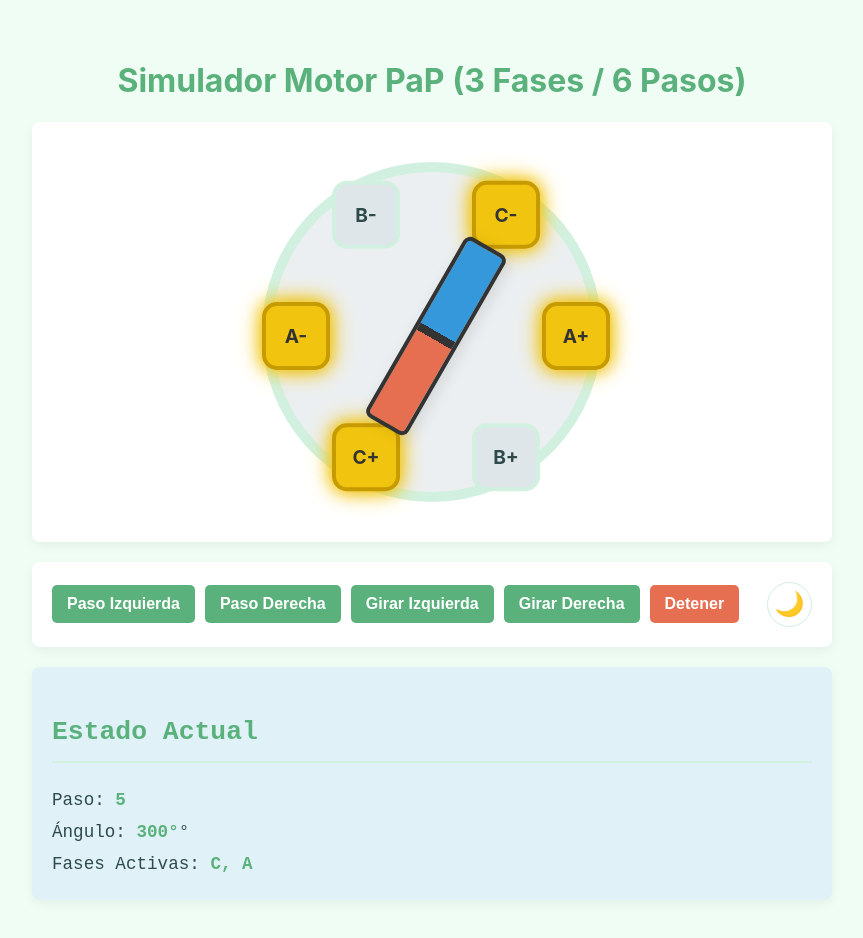
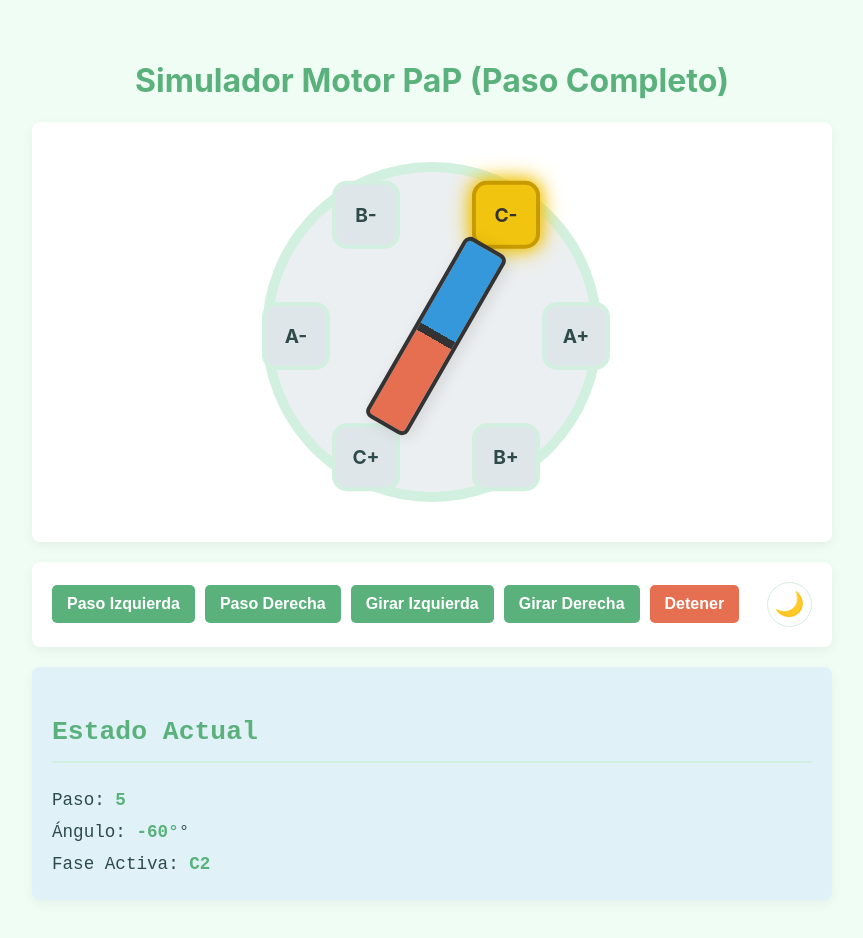
Before and after one commit to NicoSgandurra/SimCircuitosElectricos, a plain HTML site: page Máquinas Eléctricas/MotorPaP.html in a window 1280 px wide. Both pictures are taken after a click on the button "Paso Izquierda". Shown: the whole page, without its empty margins (208-1071 px from the left). Drawn offline with Linux system fonts and the light colour scheme.

```diff
--- a/Máquinas Eléctricas/MotorPaP.html
+++ b/Máquinas Eléctricas/MotorPaP.html
@@ -3,11 +3,10 @@
 <head>
     <meta charset="UTF-8">
     <meta name="viewport" content="width=device-width, initial-scale=1.0">
-    <title>Simulador Avanzado de Motor PaP</title>
+    <title>Simulador Avanzado de Motor PaP (v3)</title>
 
     <style>
         /* --- 1. TU CÓDIGO CSS (PASTELES) --- */
-        /* (Todo el CSS que proporcionaste) */
         :root {
             /* Modo Claro (Verde Agua/Menta Pastel) */
             --bg-color: #f0fdf4;
@@ -51,7 +50,6 @@
             --motor-estator: #3d305e;
             --motor-estator-borde: var(--border-color);
             --motor-bobina-off: #5b517d;
-            /* El resto se mantiene (Norte, Sur, On) */
         }
 
         body {
@@ -94,7 +92,6 @@
             box-shadow: none;
         }
 
-        /* Botón Detener (usa --danger-color) */
         button.danger { background-color: var(--danger-color); }
         button.danger:hover { background-color: var(--danger-hover); }
 
@@ -116,7 +113,6 @@
             justify-content: center;
         }
 
-        /* Botón Modo Oscuro */
         #darkModeToggle {
             background-color: transparent;
             color: var(--text-color);
@@ -133,10 +129,8 @@
             background-color: var(--code-bg);
             transform: translateY(-2px) rotate(15deg);
         }
-        /* --- FIN DE TU CSS BASE --- */
 
-
-        /* --- 4. NUEVOS ESTILOS PARA EL SIMULADOR "LINDO" --- */
+        /* --- 4. ESTILOS DEL SIMULADOR --- */
 
         .simulador-card {
             display: flex;
@@ -144,12 +138,12 @@
             align-items: center;
             padding-top: 40px;
             padding-bottom: 40px;
-            overflow: hidden; /* Para que las sombras no se corten */
+            overflow: hidden;
         }
 
         #estator {
             position: relative;
-            width: 320px; /* Un poco más grande */
+            width: 320px;
             height: 320px;
             border: 10px solid var(--motor-estator-borde);
             border-radius: 50%;
@@ -159,29 +153,27 @@
 
         #rotor {
             position: absolute;
-            width: 200px; /* 80% de 250px (ancho interno) */
+            width: 200px;
             height: 40px;
-            /* Un gradiente para simular un imán Norte/Sur */
             background: linear-gradient(90deg, var(--motor-rotor-norte) 48%, #333 48%, #333 52%, var(--motor-rotor-sur) 52%);
             border: 4px solid #333;
             border-radius: 8px;
             box-shadow: 0 5px 15px rgba(0,0,0,0.1);
-
-            /* Centrado */
             top: 50%;
             left: 50%;
             margin-left: -100px;
             margin-top: -20px;
 
-            /* Transición suave para el giro */
-            transition: transform 0.2s linear;
+            /* --- CAMBIO CLAVE --- */
+            /* Transición más rápida para un "paso" más nítido */
+            transition: transform 0.15s ease-in-out;
             transform-origin: center;
-            transform: rotate(0deg); /* Posición inicial */
+            transform: rotate(0deg);
         }
 
         .bobina {
             position: absolute;
-            width: 60px; /* Bobinas más grandes */
+            width: 60px;
             height: 60px;
             background-color: var(--motor-bobina-off);
             border: 4px solid var(--motor-estator-borde);
@@ -193,11 +185,9 @@
             font-weight: bold;
             font-size: 1.2em;
             transition: all 0.15s ease;
-
-            /* Centrado de las bobinas */
             top: 50%;
             left: 50%;
-            margin: -30px; /* Mitad de width/height */
+            margin: -30px;
         }
 
         /* Clase para energizar */
@@ -206,32 +196,18 @@
             border-color: #c79a00;
             color: #333;
             box-shadow: 0 0 15px var(--motor-bobina-on), 0 0 25px var(--motor-bobina-on);
-            transform: scale(1.05); /* Efecto "pulsante" */
+            transform: scale(1.05);
         }
 
-        /* --- Posicionamiento Trigonométrico de las 6 bobinas --- */
-        /* (360 / 6 = 60 grados por bobina). Radio = 140px */
+        /* Posicionamiento de las 6 bobinas */
+        #bobina-a1 { transform: translate(140px); }
+        #bobina-b1 { transform: rotate(60deg) translate(140px) rotate(-60deg); }
+        #bobina-c1 { transform: rotate(120deg) translate(140px) rotate(-120deg); }
+        #bobina-a2 { transform: translate(-140px); }
+        #bobina-b2 { transform: rotate(240deg) translate(140px) rotate(-240deg); }
+        #bobina-c2 { transform: rotate(300deg) translate(140px) rotate(-300deg); }
 
-        #bobina-a1 { /* 0 deg */
-            transform: translate(140px);
-        }
-        #bobina-b1 { /* 60 deg */
-            transform: rotate(60deg) translate(140px) rotate(-60deg);
-        }
-        #bobina-c1 { /* 120 deg */
-            transform: rotate(120deg) translate(140px) rotate(-120deg);
-        }
-        #bobina-a2 { /* 180 deg */
-            transform: translate(-140px);
-        }
-        #bobina-b2 { /* 240 deg */
-            transform: rotate(240deg) translate(140px) rotate(-240deg);
-        }
-        #bobina-c2 { /* 300 deg */
-            transform: rotate(300deg) translate(140px) rotate(-300deg);
-        }
-
-        /* Tarjeta de Estado (para depuración) */
+        /* Tarjeta de Estado */
         .estado-card {
             font-family: 'Courier New', Courier, monospace;
             background-color: var(--code-bg);
@@ -247,7 +223,7 @@
 </head>
 <body>
 
-    <h1>Simulador Motor PaP (3 Fases / 6 Pasos)</h1>
+    <h1>Simulador Motor PaP (Paso Completo)</h1>
 
     <div class="simulador-card">
         <div id="estator">
@@ -257,7 +233,6 @@
             <div class="bobina" id="bobina-a2">A-</div>
             <div class="bobina" id="bobina-b2">B-</div>
             <div class="bobina" id="bobina-c2">C-</div>
-
             <div id="rotor"></div>
         </div>
     </div>
@@ -265,12 +240,9 @@
     <div class="controles">
         <button id="btn-paso-izq">Paso Izquierda</button>
         <button id="btn-paso-der">Paso Derecha</button>
-
         <button id="btn-girar-izq">Girar Izquierda</button>
         <button id="btn-girar-der">Girar Derecha</button>
-
         <button id="btn-detener" class="danger" disabled>Detener</button>
-
         <button id="darkModeToggle">🌙</button>
     </div>
 
@@ -278,157 +250,114 @@
         <h2>Estado Actual</h2>
         <div>Paso: <strong id="estado-paso">0</strong></div>
         <div>Ángulo: <strong id="estado-angulo">0</strong>°</div>
-        <div>Fases Activas: <strong id="estado-fases">---</strong></div>
+        <div>Fase Activa: <strong id="estado-fases">---</strong></div>
     </div>
-
 
     <script>
         // --- 1. CAPTURAR ELEMENTOS ---
-        // Elementos visuales
         const rotor = document.getElementById('rotor');
         const modoOscuroBtn = document.getElementById('darkModeToggle');
-
-        // Elementos de estado (para mostrar info)
         const estadoPaso = document.getElementById('estado-paso');
         const estadoAngulo = document.getElementById('estado-angulo');
         const estadoFases = document.getElementById('estado-fases');
-
-        // Controles
         const btnPasoIzq = document.getElementById('btn-paso-izq');
         const btnPasoDer = document.getElementById('btn-paso-der');
         const btnGirarIzq = document.getElementById('btn-girar-izq');
         const btnGirarDer = document.getElementById('btn-girar-der');
         const btnDetener = document.getElementById('btn-detener');
 
-        // Bobinas (las guardamos en un objeto para fácil acceso)
         const bobinas = {
             a1: document.getElementById('bobina-a1'),
+            b1: document.getElementById('bobina-b1'),
+            c1: document.getElementById('bobina-c1'),
             a2: document.getElementById('bobina-a2'),
-            b1: document.getElementById('bobina-b1'),
             b2: document.getElementById('bobina-b2'),
-            c1: document.getElementById('bobina-c1'),
             c2: document.getElementById('bobina-c2')
         };
-        // Un array para iterar más fácil
+        const listaBobinas = Object.values(bobinas);
         const listaBotones = [btnPasoIzq, btnPasoDer, btnGirarIzq, btnGirarDer];
 
         // --- 2. ESTADO DEL MOTOR Y SECUENCIA ---
-        // Usaremos una secuencia de 6 pasos (Half-Step para 3 fases)
         const TOTAL_PASOS = 6;
+        const ANGULO_POR_PASO = 60; // 360 / 6
 
-        // La secuencia nos dice qué fases energizar en cada paso.
-        // El ángulo del rotor se alinea *entre* las fases activas.
-        // A(0°), B(60°), C(120°), A-(180°), B-(240°), C-(300°)
-        const secuenciaPasos = [
-            // {a, b, c, angulo, textoFases}
-            { a: true,  b: false, c: false, angulo: 0,   texto: "A" },   // Paso 0: Atrae a A+
-            { a: true,  b: true,  c: false, angulo: 30,  texto: "A, B" }, // Paso 1: Atrae entre A+ y B+
-            { a: false, b: true,  c: false, angulo: 60,  texto: "B" },   // Paso 2: Atrae a B+
-            { a: false, b: true,  c: true,  angulo: 90,  texto: "B, C" }, // Paso 3: Atrae entre B+ y C+
-            { a: false, b: false, c: true,  angulo: 120, texto: "C" },   // Paso 4: Atrae a C+
-            { a: true,  b: false, c: true,  angulo: 330, texto: "C, A" }  // Paso 5: Atrae entre C+ y A+ (cruzando el 0)
-        ];
-        // Nota: Esta secuencia es una simplificación visual.
-        // Una secuencia bipolar real alternaría A+ y A-
-        // Pero para un unipolar de 3 fases, esto es conceptualmente claro.
-        // Vamos a usar los 6 pasos que giran 360 grados.
-        const anguloPorPasoReal = 360 / TOTAL_PASOS;
-        const secuenciaReal = [
-           // {a, b, c, textoFases}
-           { a: true,  b: false, c: false, texto: "A" },   // Paso 0
-           { a: true,  b: true,  c: false, texto: "A, B" }, // Paso 1
-           { a: false, b: true,  c: false, texto: "B" },   // Paso 2
-           { a: false, b: true,  c: true,  texto: "B, C" }, // Paso 3
-           { a: false, b: false, c: true,  texto: "C" },   // Paso 4
-           { a: true,  b: false, c: true,  texto: "C, A" }  // Paso 5
-        ];
+        // --- CAMBIO CLAVE ---
+        // Nueva secuencia de Paso Completo (Full-Step)
+        // Coincide con el nombre de la bobina que se debe encender.
+        const secuenciaPasos = ['a1', 'b1', 'c1', 'a2', 'b2', 'c2'];
+
+        // --- CAMBIO CLAVE ---
+        // Los ángulos del rotor ahora coinciden 1 a 1 con las bobinas
+        const angulosPasos = [0, 60, 120, 180, 240, 300];
 
         // La "memoria" del motor
-        let pasoActual = 0; // Estamos en el paso 0
-        let anguloActual = 0; // Ángulo físico del rotor
-        let intervaloGiro = null; // Para guardar el ID del setInterval
+        let pasoActual = 0; // Índice de la 'secuenciaPasos' (0 a 5)
+
+        // --- CAMBIO CLAVE ---
+        // Un ángulo físico que se acumula, no se resetea.
+        let anguloFisico = 0;
+
+        let intervaloGiro = null;
         const VELOCIDAD_GIRO = 250; // ms por paso
 
         // --- 3. FUNCIONES DEL MOTOR ---
 
-        /**
-         * Función Central: Actualiza el estado visual del motor
-         * basado en la variable `pasoActual`.
-         */
         function actualizarMotor() {
-            // 1. Obtener la configuración del paso actual
-            const paso = secuenciaReal[pasoActual];
+            // 1. Obtener nombre de la bobina y ángulo
+            const bobinaActiva = secuenciaPasos[pasoActual]; // ej: "a1"
+            const anguloTeorico = angulosPasos[pasoActual]; // ej: 0
 
-            // 2. Calcular el nuevo ángulo
-            // El ángulo es simplemente el paso actual * el ángulo por paso
-            anguloActual = pasoActual * anguloPorPasoReal;
+            // 2. Girar el rotor al ángulo físico acumulado
+            rotor.style.transform = `rotate(${anguloFisico}deg)`;
 
-            // 3. Girar el rotor
-            rotor.style.transform = `rotate(${anguloActual}deg)`;
+            // 3. Energizar/Desenergizar bobinas (Lógica Bipolar)
+            // Primero, apaga todas
+            listaBobinas.forEach(bobina => bobina.classList.remove('energizada'));
 
-            // 4. Energizar/Desenergizar bobinas
-            // Usamos .toggle(clase, booleano)
-            bobinas.a1.classList.toggle('energizada', paso.a);
-            bobinas.a2.classList.toggle('energizada', paso.a); // Polo opuesto
+            // Segundo, enciende solo la activa
+            if (bobinas[bobinaActiva]) {
+                bobinas[bobinaActiva].classList.add('energizada');
+            }
 
-            bobinas.b1.classList.toggle('energizada', paso.b);
-            bobinas.b2.classList.toggle('energizada', paso.b); // Polo opuesto
-
-            bobinas.c1.classList.toggle('energizada', paso.c);
-            bobinas.c2.classList.toggle('energizada', paso.c); // Polo opuesto
-
-            // 5. Actualizar el texto de estado
+            // 4. Actualizar el texto de estado
             estadoPaso.textContent = pasoActual;
-            estadoAngulo.textContent = `${anguloActual}°`;
-            estadoFases.textContent = paso.texto;
+            estadoAngulo.textContent = `${anguloFisico}°`;
+            estadoFases.textContent = bobinaActiva.toUpperCase(); // ej: "A1"
         }
 
-        /** Mueve un paso a la derecha (sentido horario) */
         function pasoDerecha() {
-            // (0 + 1) % 6 = 1
-            // (5 + 1) % 6 = 0 (vuelve al inicio)
             pasoActual = (pasoActual + 1) % TOTAL_PASOS;
+            // --- CAMBIO CLAVE ---
+            // Suma al ángulo físico
+            anguloFisico += ANGULO_POR_PASO;
             actualizarMotor();
         }
 
-        /** Mueve un paso a la izquierda (sentido antihorario) */
         function pasoIzquierda() {
-            // (0 - 1 + 6) % 6 = 5 (vuelve al final)
-            // (5 - 1 + 6) % 6 = 4
             pasoActual = (pasoActual - 1 + TOTAL_PASOS) % TOTAL_PASOS;
+            // --- CAMBIO CLAVE ---
+            // Resta del ángulo físico
+            anguloFisico -= ANGULO_POR_PASO;
             actualizarMotor();
         }
 
-        /** Habilita/Deshabilita los controles */
         function toggleControles(girando) {
-            if (girando) {
-                // Deshabilitar todos los botones menos "Detener"
-                listaBotones.forEach(btn => btn.disabled = true);
-                btnDetener.disabled = false;
-            } else {
-                // Habilitar todos los botones menos "Detener"
-                listaBotones.forEach(btn => btn.disabled = false);
-                btnDetener.disabled = true;
-            }
+            listaBotones.forEach(btn => btn.disabled = girando);
+            btnDetener.disabled = !girando;
         }
 
-        /** Inicia el giro automático a la derecha */
         function girarDerecha() {
-            detenerGiro(); // Asegurarse de que no haya otro giro activo
+            detenerGiro();
             toggleControles(true);
-            // Llama a pasoDerecha() repetidamente
             intervaloGiro = setInterval(pasoDerecha, VELOCIDAD_GIRO);
         }
 
-        /** Inicia el giro automático a la izquierda */
         function girarIzquierda() {
             detenerGiro();
             toggleControles(true);
-            // Llama a pasoIzquierda() repetidamente
             intervaloGiro = setInterval(pasoIzquierda, VELOCIDAD_GIRO);
         }
 
-        /** Detiene cualquier giro automático */
         function detenerGiro() {
             clearInterval(intervaloGiro);
             intervaloGiro = null;
@@ -438,26 +367,19 @@
         // --- 4. LÓGICA DEL MODO OSCURO ---
         function toggleDarkMode() {
             document.body.classList.toggle('dark-mode');
-            // Cambiar ícono del botón
             const esModoOscuro = document.body.classList.contains('dark-mode');
             modoOscuroBtn.textContent = esModoOscuro ? '☀️' : '🌙';
         }
 
         // --- 5. ASIGNAR EVENTOS (Event Listeners) ---
-
-        // Botones de control
         btnPasoDer.addEventListener('click', pasoDerecha);
         btnPasoIzq.addEventListener('click', pasoIzquierda);
         btnGirarDer.addEventListener('click', girarDerecha);
         btnGirarIzq.addEventListener('click', girarIzquierda);
         btnDetener.addEventListener('click', detenerGiro);
-
-        // Botón de tema
         modoOscuroBtn.addEventListener('click', toggleDarkMode);
 
         // --- 6. INICIALIZACIÓN ---
-        // Al cargar la página, llamar a actualizarMotor() una vez
-        // para establecer el estado inicial (Paso 0).
         actualizarMotor();
 
     </script>
```
